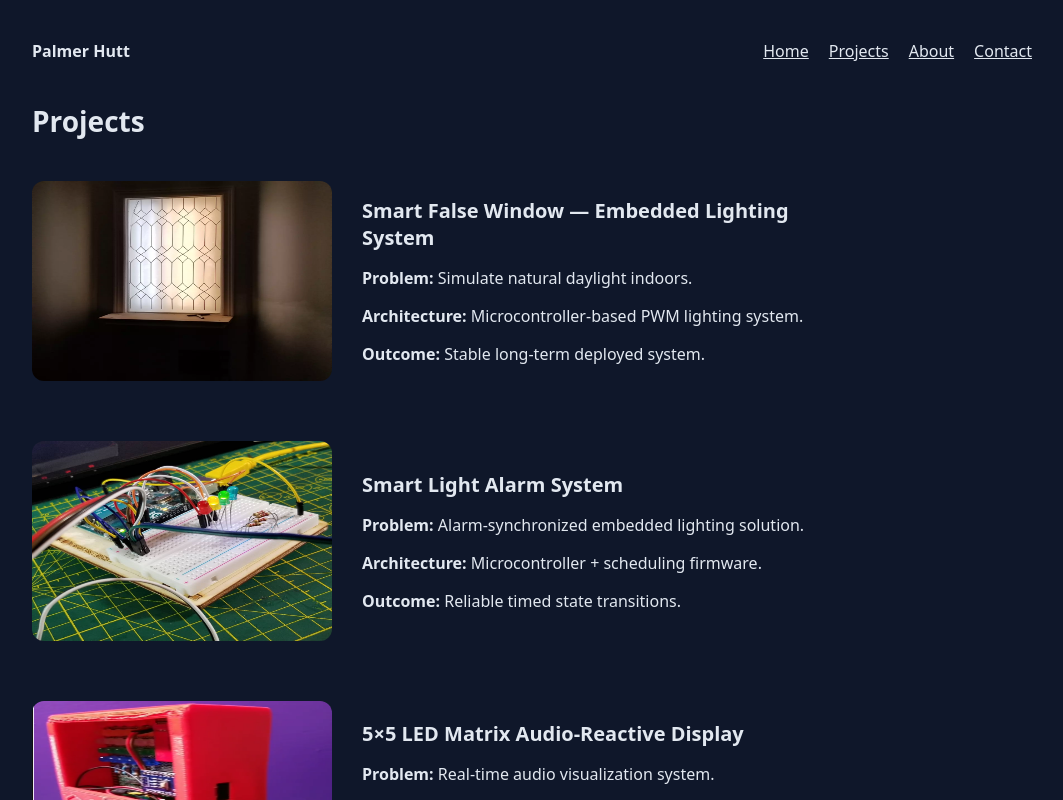
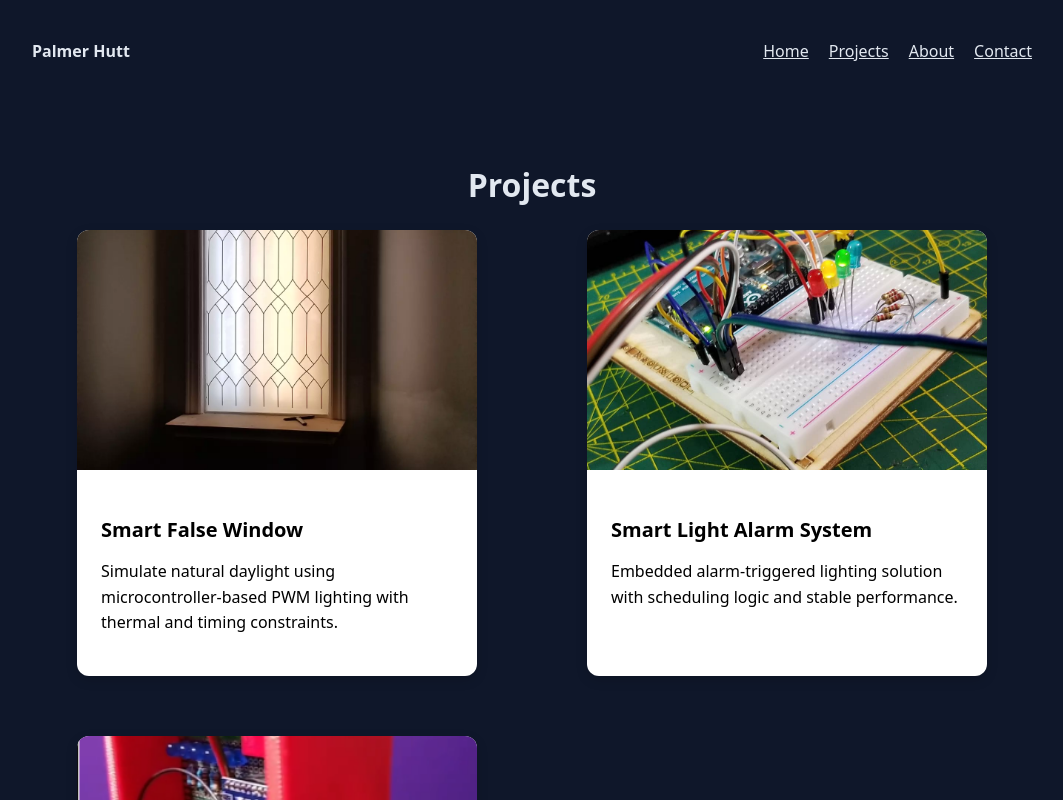
Before and after one commit to phutt7/huttlabs, a Next.js app: page /projects in a window 1280 px wide. Shown: the top 800 px of the page, without its empty margins (108-1171 px from the left). Built offline with nearby package versions, Linux system fonts and the light colour scheme.

Commit message:
Update projects grid and hero layout to modern portfolio style

```diff
--- a/app/projects/page.js
+++ b/app/projects/page.js
@@ -2,70 +2,74 @@ import Image from "next/image";
 
 const projects = [
   {
-    title: "Smart False Window — Embedded Lighting System",
+    title: "Smart False Window",
     image: "/images/project1.jpg",
-    problem: "Simulate natural daylight indoors.",
-    architecture: "Microcontroller-based PWM lighting system.",
-    outcome: "Stable long-term deployed system."
+    description:
+      "Simulate natural daylight using microcontroller-based PWM lighting with thermal and timing constraints.",
   },
   {
     title: "Smart Light Alarm System",
     image: "/images/project2.jpg",
-    problem: "Alarm-synchronized embedded lighting solution.",
-    architecture: "Microcontroller + scheduling firmware.",
-    outcome: "Reliable timed state transitions."
+    description:
+      "Embedded alarm-triggered lighting solution with scheduling logic and stable performance.",
   },
   {
     title: "5×5 LED Matrix Audio-Reactive Display",
     image: "/images/project3.jpg",
-    problem: "Real-time audio visualization system.",
-    architecture: "Microcontroller + audio input processing + LED matrix.",
-    outcome: "Responsive signal-driven display."
-  }
+    description:
+      "Real-time audio-reactive LED visualization built with signal processing and customized firmware.",
+  },
 ];
 
 export default function Projects() {
   return (
-    <main>
-      <h1 style={{ fontSize: "28px", fontWeight: "bold" }}>
+    <main style={{ textAlign: "center", padding: "40px 20px" }}>
+      <h1 style={{ fontSize: "32px", fontWeight: "bold", marginBottom: "24px" }}>
         Projects
       </h1>
 
-      <div style={{ marginTop: "40px", display: "flex", flexDirection: "column", gap: "60px" }}>
-        {projects.map((project, index) => (
-          <div key={index} style={{
-            display: "flex",
-            gap: "30px",
-            alignItems: "center",
-            flexWrap: "wrap"
-          }}>
-
+      <div
+        style={{
+          display: "grid",
+          gap: "60px",
+          gridTemplateColumns: "repeat(auto-fit, minmax(320px, 1fr))",
+          justifyItems: "center",
+        }}
+      >
+        {projects.map((p, i) => (
+          <div
+            key={i}
+            style={{
+              maxWidth: "400px",
+              textAlign: "left",
+              borderRadius: "12px",
+              overflow: "hidden",
+              boxShadow: "0 4px 12px rgba(0,0,0,0.15)",
+              backgroundColor: "#fff",
+              color: "#000",
+            }}
+          >
             <Image
-              src={project.image}
-              alt={project.title}
-              width={300}
-              height={200}
-              style={{ borderRadius: "12px" }}
+              src={p.image}
+              alt={p.title}
+              width={400}
+              height={240}
+              style={{ objectFit: "cover" }}
             />
-
-            <div style={{ maxWidth: "500px" }}>
-              <h2 style={{ fontSize: "20px", fontWeight: "600" }}>
-                {project.title}
+            <div style={{ padding: "24px" }}>
+              <h2
+                style={{
+                  fontSize: "20px",
+                  fontWeight: "600",
+                  marginBottom: "12px",
+                }}
+              >
+                {p.title}
               </h2>
-
-              <p style={{ marginTop: "10px" }}>
-                <strong>Problem:</strong> {project.problem}
-              </p>
-
-              <p>
-                <strong>Architecture:</strong> {project.architecture}
-              </p>
-
-              <p>
-                <strong>Outcome:</strong> {project.outcome}
+              <p style={{ fontSize: "16px", lineHeight: "1.6" }}>
+                {p.description}
               </p>
             </div>
-
           </div>
         ))}
       </div>
```
Also changed, not shown: app/page.tsx (+50 -25 lines).
